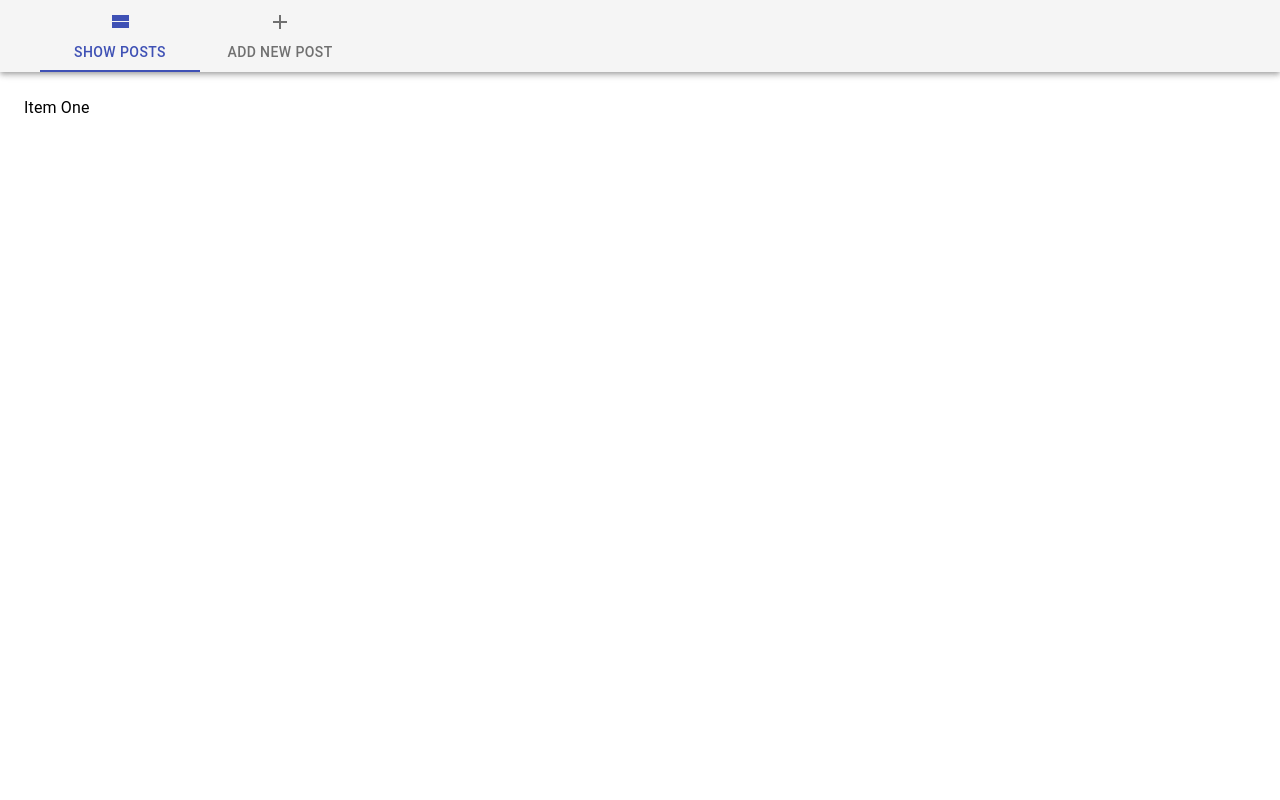
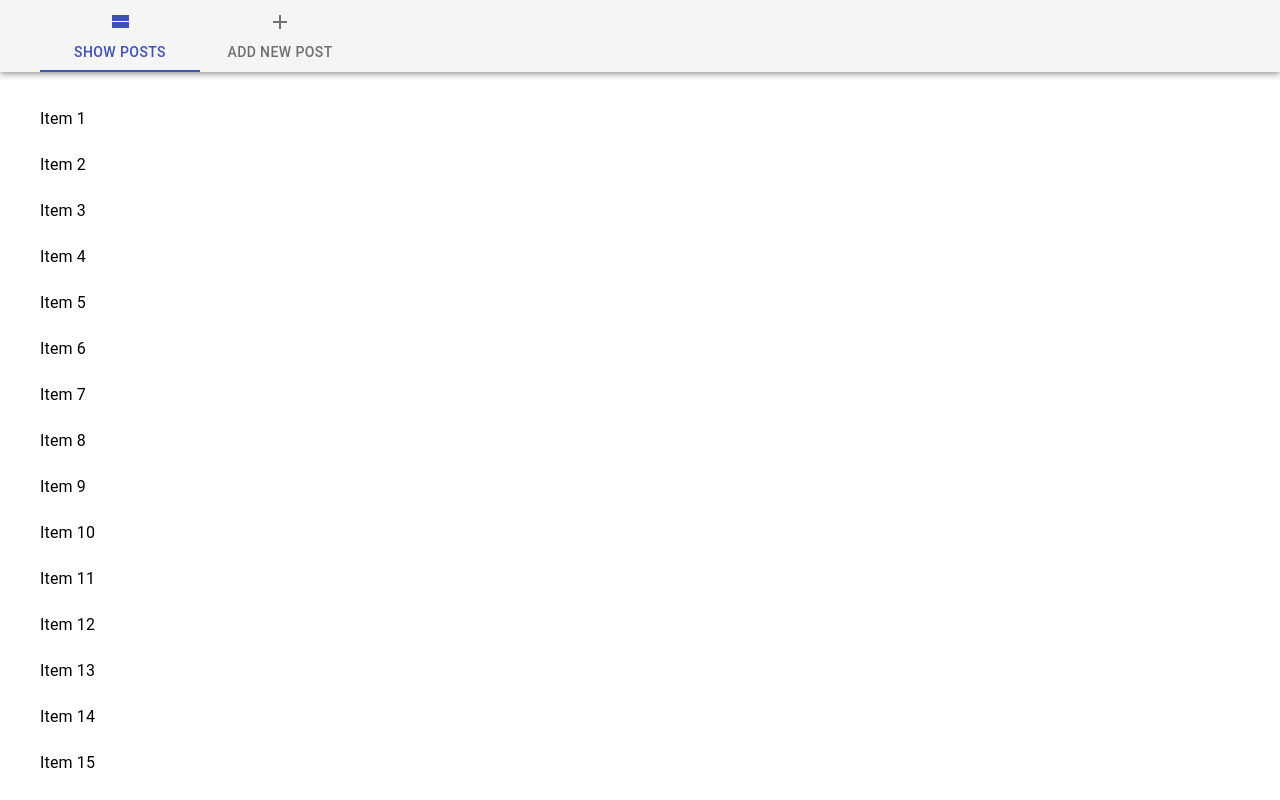
Before and after one commit to nyyppa/-BlogProjectClient, a React (Create React App) app in the folder src/blogclient/: page / in a window 1280 px wide. Built offline with nearby package versions, Linux system fonts and the light colour scheme.

Commit message:
height fixed and some elements added

```diff
--- a/src/blogclient/package.json
+++ b/src/blogclient/package.json
@@ -8,7 +8,9 @@
     "@testing-library/user-event": "^7.2.1",
     "react": "^16.13.0",
     "react-dom": "^16.13.0",
-    "react-scripts": "3.4.0"
+    "react-scripts": "3.4.0",
+    "react-virtualized-auto-sizer": "^1.0.2",
+    "react-window": "^1.8.5"
   },
   "scripts": {
     "start": "react-scripts start",
--- a/src/blogclient/src/App.js
+++ b/src/blogclient/src/App.js
@@ -6,12 +6,14 @@ import { makeStyles } from '@material-ui/core/styles';
 import AppBar from '@material-ui/core/AppBar';
 import Tabs from '@material-ui/core/Tabs';
 import Tab from '@material-ui/core/Tab';
-import PhoneIcon from '@material-ui/icons/Phone';
-import FavoriteIcon from '@material-ui/icons/Favorite';
 import Typography from '@material-ui/core/Typography';
 import Box from '@material-ui/core/Box';
 import ViewStreamIcon from '@material-ui/icons/ViewStream';
 import AddIcon from '@material-ui/icons/Add';
+import ListItem from '@material-ui/core/ListItem';
+import ListItemText from '@material-ui/core/ListItemText';
+import { FixedSizeList } from 'react-window';
+import AutoSizer from "react-virtualized-auto-sizer";
 function TabPanel(props) {
   const { children, value, index, ...other } = props;
 
@@ -34,7 +36,20 @@ TabPanel.propTypes = {
   index: PropTypes.any.isRequired,
   value: PropTypes.any.isRequired,
 };
+function renderRow(props) {
+    const { index, style } = props;
 
+    return (
+        <ListItem button style={style} key={index}>
+            <ListItemText primary={`Item ${index + 1}`} />
+        </ListItem>
+    );
+}
+
+renderRow.propTypes = {
+    index: PropTypes.number.isRequired,
+    style: PropTypes.object.isRequired,
+};
 function a11yProps(index) {
   return {
     id: `scrollable-force-tab-${index}`,
@@ -49,6 +64,13 @@ const useStyles = makeStyles(theme => ({
     backgroundColor: theme.palette.background.paper,
   },
 }));
+const useStyles2 = makeStyles(theme => ({
+    root: {
+        width: '100%',
+        height: '85vh',
+        backgroundColor: theme.palette.background.paper,
+    },
+}));
 function App() {
 
 let lista = [];
@@ -56,6 +78,7 @@ lista.push(new post(1,"master","eka"));
 lista.push(new post(2, "kalle", "toka"));
 lista.push(new post(3, "master", "kolmas"));
   const classes = useStyles();
+  const classes2 = useStyles2();
   const [value, setValue] = React.useState(0);
 
   const handleChange = (event, newValue) => {
@@ -78,7 +101,15 @@ lista.push(new post(3, "master", "kolmas"));
         </Tabs>
       </AppBar>
       <TabPanel value={value} index={0}>
-        Item One
+          <div className={classes2.root}>
+              <AutoSizer>
+                  {({height, width}) => (
+                      <FixedSizeList height={height} width={width} itemSize={46} itemCount={200}>
+                          {renderRow}
+                      </FixedSizeList>
+                  )}
+              </AutoSizer>
+          </div>
       </TabPanel>
       <TabPanel value={value} index={1}>
         Item Two
```
Also changed, not shown: 1 other file (tests, documents, lock files or other folders).
